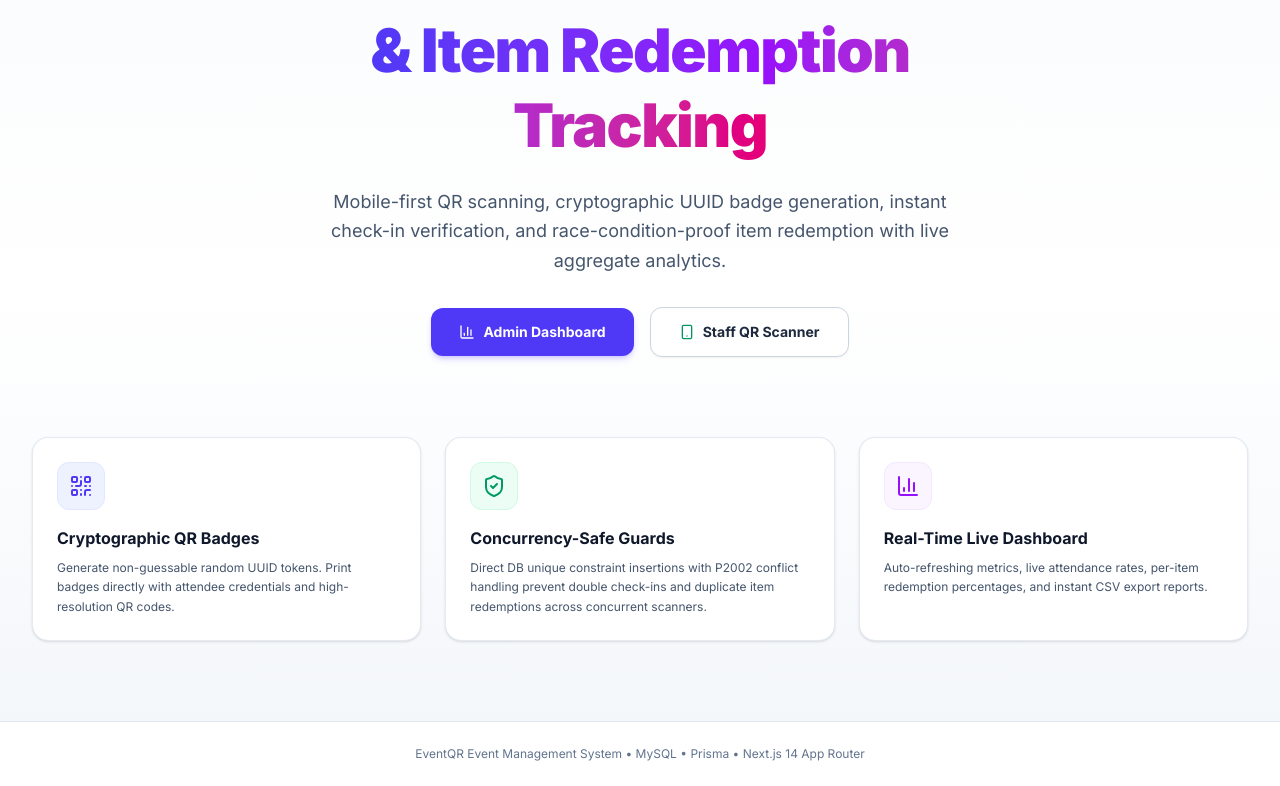
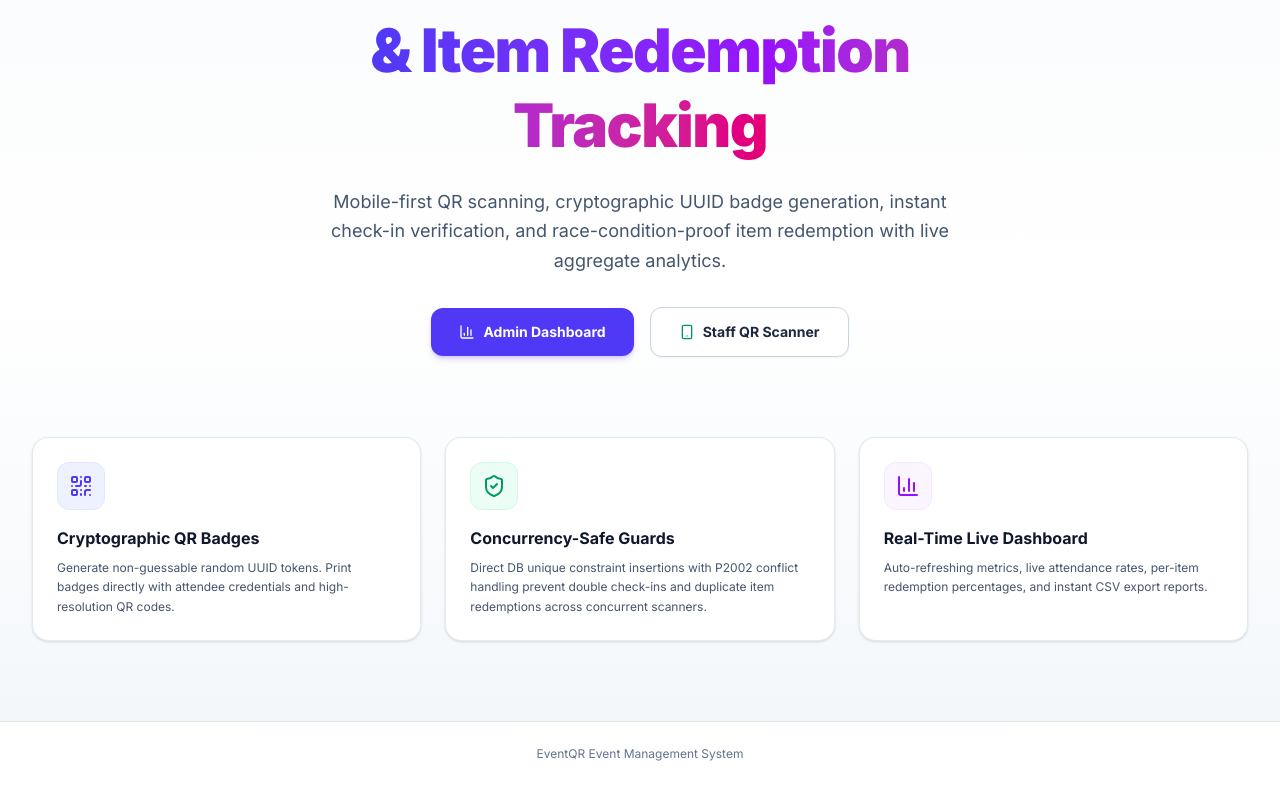
Before and after one commit to rozyrosh/event_qr_smilemedia, a Next.js app: page / in a window 1280 px wide. Shown: the part 207-993 px from the top of the page. Built offline with nearby package versions, Linux system fonts and the light colour scheme; no server answers.

Commit message:
fix: simplify footer text on landing page

```diff
--- a/src/app/page.tsx
+++ b/src/app/page.tsx
@@ -136,7 +136,7 @@ export default function HomePage() {
 
       {/* Footer */}
       <footer className="border-t border-slate-200 bg-white py-6 text-center text-xs text-slate-500">
-        <p>EventQR Event Management System &bull; MySQL &bull; Prisma &bull; Next.js 14 App Router</p>
+        <p>EventQR Event Management System</p>
       </footer>
     </div>
   );
```
